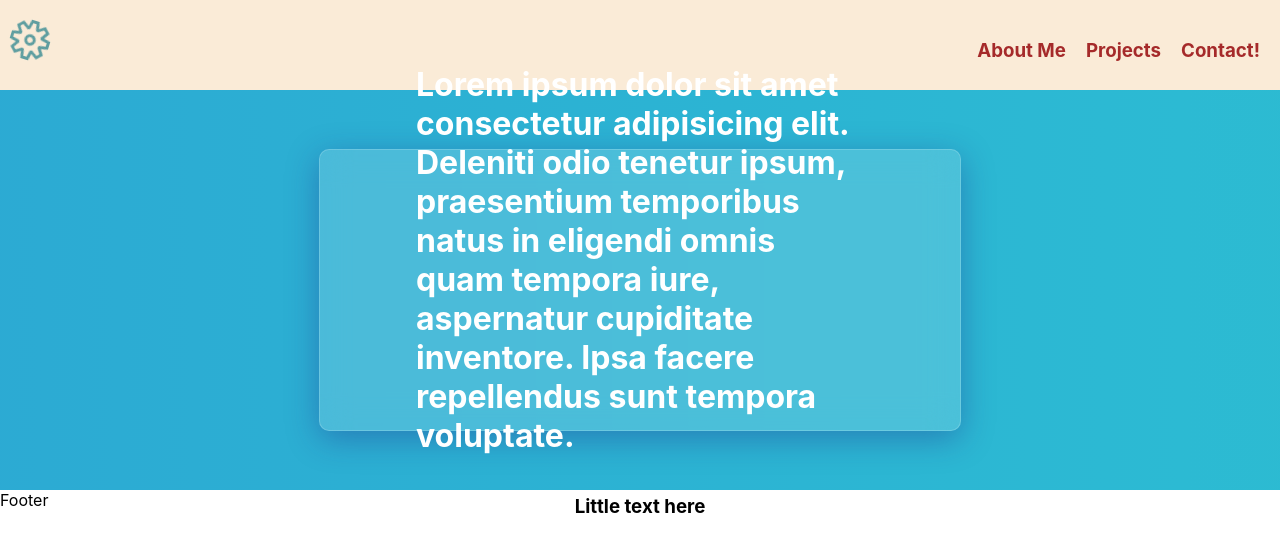
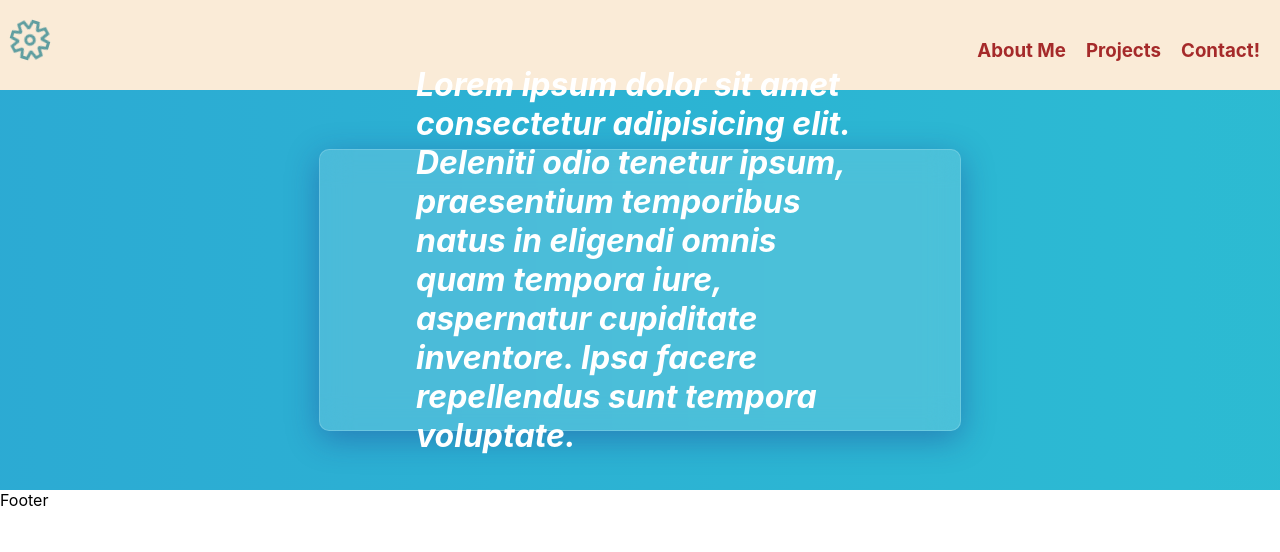
Before and after one commit to NovumChaldea/persona, a React (Create React App) app: page / in a window 1280 px wide. Shown: the top 552 px of the page. Built offline with nearby package versions, Linux system fonts and the light colour scheme.

Commit message:
More style 3

```diff
--- a/src/styles/Banner.module.css
+++ b/src/styles/Banner.module.css
@@ -47,12 +47,11 @@
     text-justify:inter-word;
     padding: auto;
     width: 70%;
-
+    font-style: italic;
     color: white;
-
-
 }
 
 .littleText{
-
+    color: white;
+    text-decoration:underline;
 }
```
